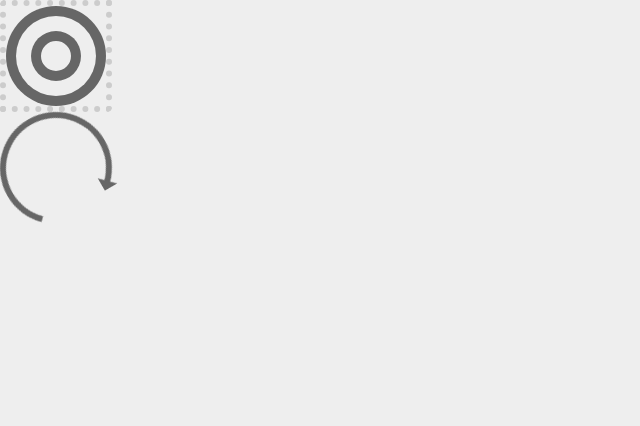
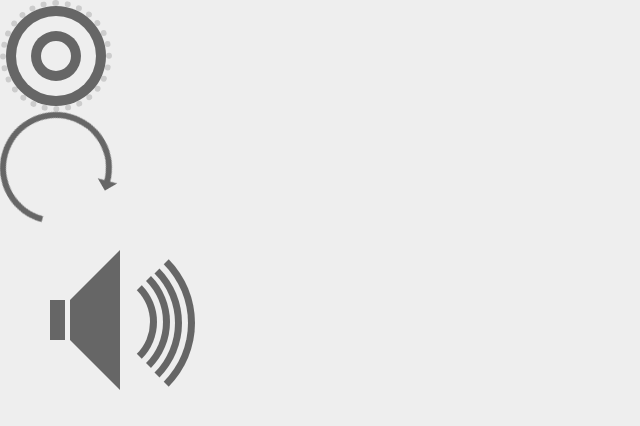
Before and after one commit to leeSeDol/test, a plain HTML site: page 9_cssDraw/index.html in a window 1280 px wide. Shown: the whole page, without its empty margins (0-640 px from the left). Drawn offline with Linux system fonts and the light colour scheme.

Commit message:
Update style.css

```diff
--- a/9_cssDraw/style.css
+++ b/9_cssDraw/style.css
@@ -11,7 +11,7 @@ body{
 	position:relative;
 	width:100px;
 	height:100px;
-	border-radius:5px 0%;
+	border-radius:50%;
 	border:6px dotted #ccc;
 	display:block;
 	animation: a 5s linear infinite;
@@ -48,6 +48,7 @@ body{
 	display:inline-block;
 	float:left;
 	border-left:6px solid transparent;
+	/* -webkit-animation:a 3s linear infinite;  */
 	-webkit-animation:a 3s linear infinite;
 }
 .box1:before{
@@ -65,3 +66,38 @@ body{
 	transform:rotate(45deg);
 	-webkit-transform:rotate(45deg);
 }
+.box2{
+	position:absolute;
+	top:250px;
+	width:0;
+	height:0;
+	padding:20px 10px;
+	box-shadow:inset 15px 0 #666;
+	border-width:50px;
+	border-color:transparent #666 transparent transparent;
+	border-style:solid;
+}
+.box2:after{
+	position:absolute;
+	width:140px;
+	height:140px;
+	top:-67px;
+	left:-35px;
+	content:' ';
+	border-radius:50%;
+	border-style:double;
+	border-width:20px;
+	border-color:transparent #666 transparent transparent;
+}
+.box2:before{
+	position:absolute;
+	top:-43px;
+	left:-10px;
+	width:90px;
+	height:90px;
+	content:' ';
+	border-radius:50%;
+	border-style:double;
+	border-width:20px;
+	border-color:transparent #666 transparent transparent;
+}
```
